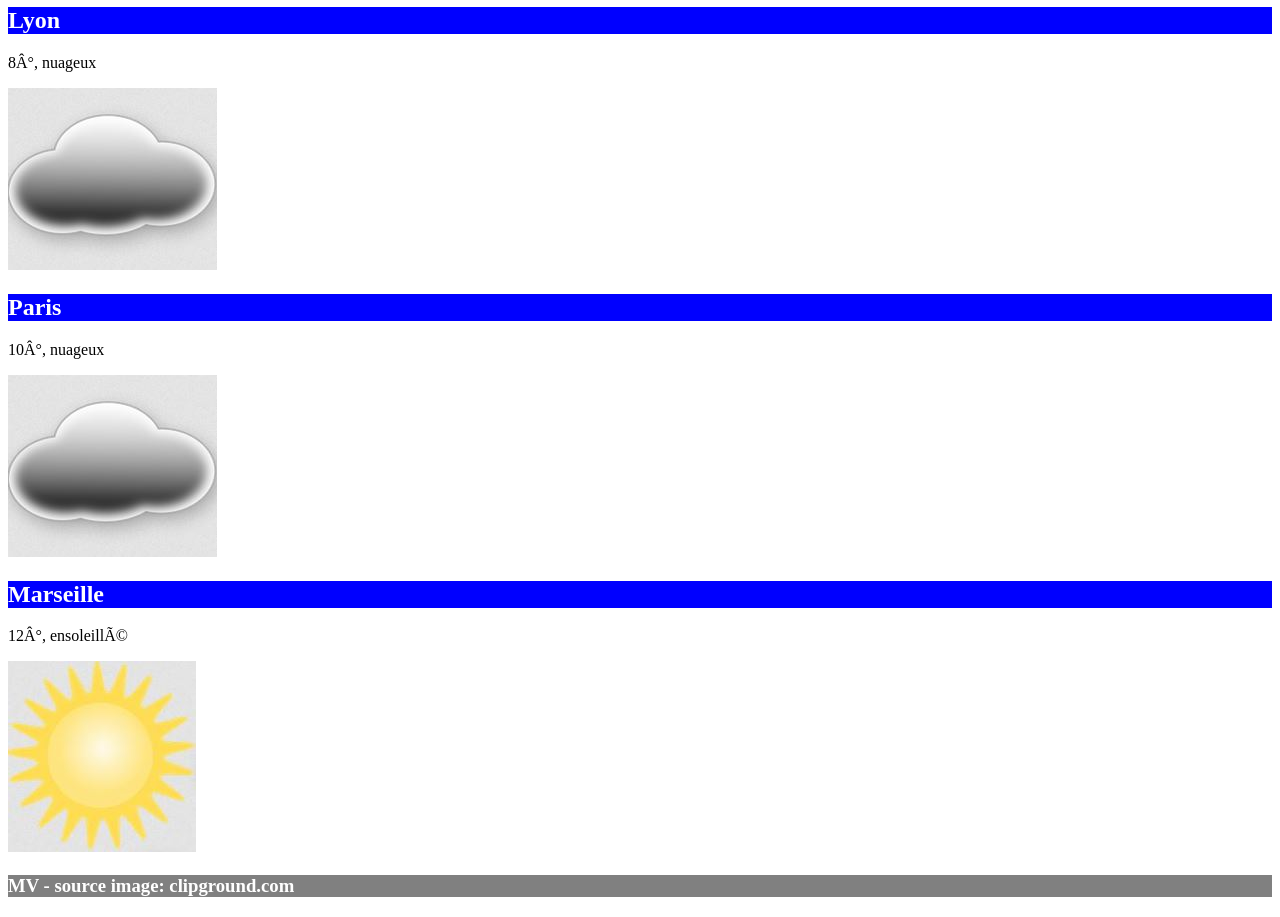
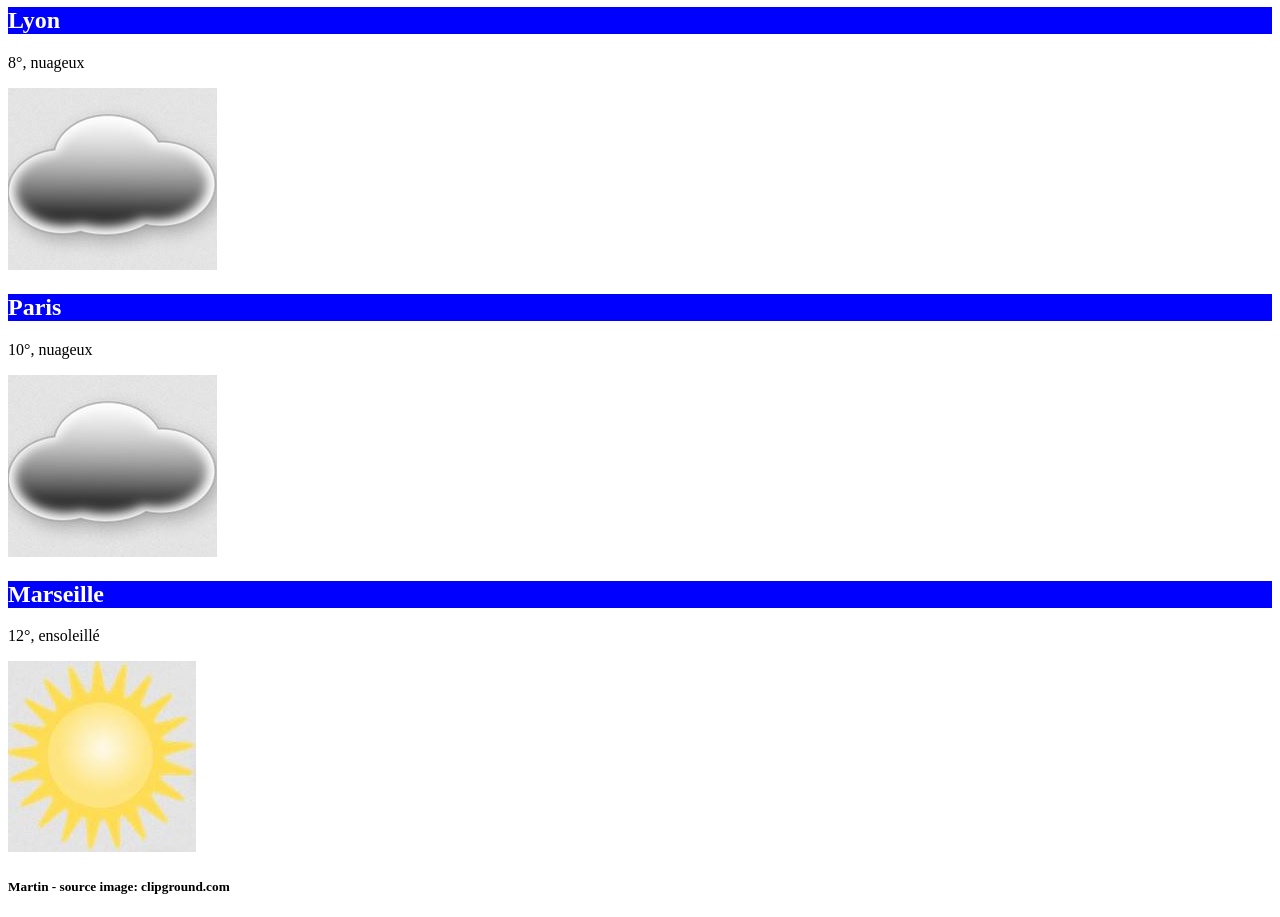
Before and after one commit to lyonmartin/tpweb, a plain HTML site: page index.html in a window 1280 px wide. Shown: the part 73-990 px from the top of the page. Drawn offline with Linux system fonts and the light colour scheme.

Commit message:
Update index.html

```diff
--- a/index.html
+++ b/index.html
@@ -2,7 +2,7 @@
 <!DOCTYPE html>
 <html lang="fr">
 <head>
-        <charset="UTF-8">
+        <meta charset="UTF-8"/>
         <title>TP meteo</title>
         <link rel="stylesheet" href="design.css"</link>
 </head>
@@ -23,29 +23,33 @@
 
         <h2>Lyon</h2>
             <p>8°, nuageux</p>
-            <img src="nuage.jpg" alt="nuageux">
+            <img src="nuage.JPG" alt="nuageux">
 
 </div>
 
 <div>
         <h2>Paris</h2>
             <p>10°, nuageux</p>
-            <img src="nuage.jpg" alt="nuageux">
+            <img src="nuage.JPG" alt="nuageux">
 
 </div>
 
 <div>
         <h2>Marseille</h2>
              <p>12°, ensoleillé</p>
-            <img src="soleil2.jpg" alt="ensoleillé">
+            <img src="soleil2.JPG" alt="ensoleillé">
         </div>
 
 
 <div>
 
-<footer> <h3>MV - source image: clipground.com</h3></footer>
+<footer>
+        <h5>Martin - source image: clipground.com</h5>
+</footer>
 
 </div>
 
 
-	</body>
+</body>
+
+</html>
```
